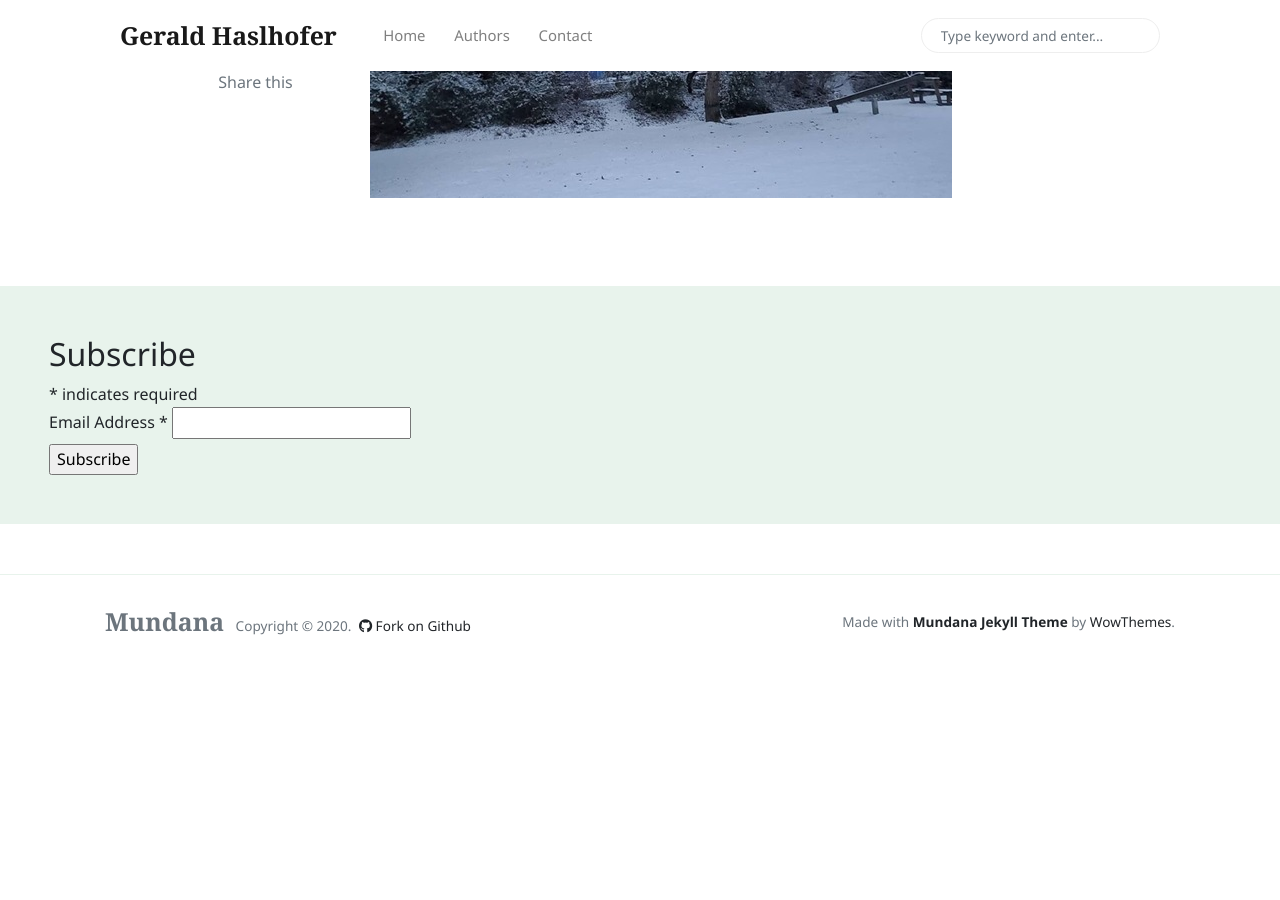
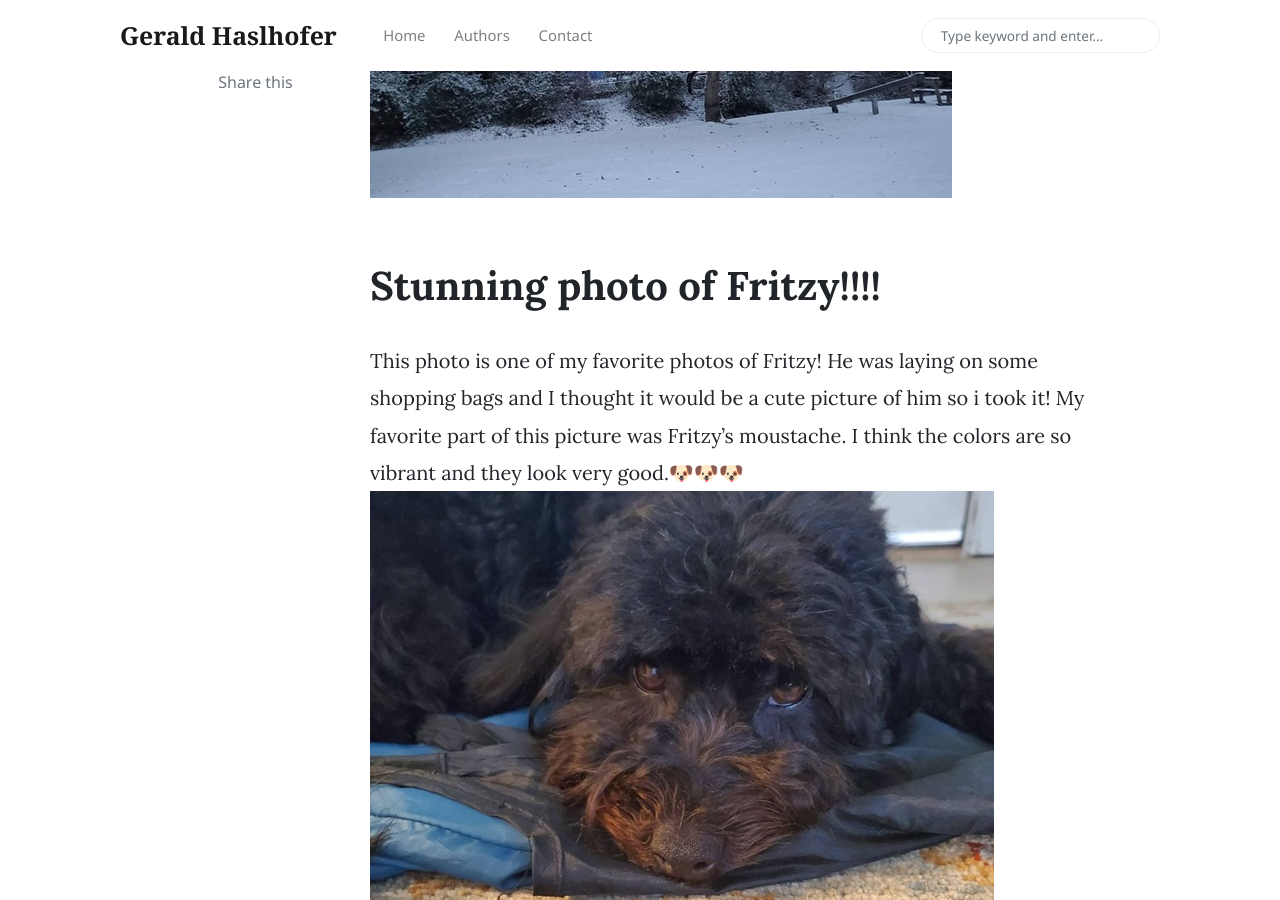
Before and after one commit to haslhofer/haslhofer.github.io, a Jekyll site: the page built from _posts/2020-12-28-fritzy.md, in a window 1280 px wide and 900 px high, scrolled down 1405 px. Built offline with Jekyll 4.4.1, drawn with Linux system fonts in a browser that asks for light colours; nearby versions of some CDN libraries; comment, search, counter and statistics services are not loaded; before the commit the page ends 2074 px from its top, so only the background shows below that.

Commit message:
Ritz is the best

```diff
--- a/_posts/2020-12-28-fritzy.md
+++ b/_posts/2020-12-28-fritzy.md
@@ -11,3 +11,9 @@ image: assets/images/wall1.jpg
 I took this picture walking in our front yard and it seemed like such a beautiful composition of light from the sun, warm light from the houses around me and the stark contrast of these. Right before school I walked outside and I saw that it snowed!! Is was so pretty and I thought I must take a photo. The photo turned out much prettier and cooler than I thought. I hope you like it too.
 
 ![imageassets](../assets/images/snow1.jpg)
+
+
+# Stunning photo of Fritzy!!!!
+
+This photo is one of my favorite photos of Fritzy! He was laying on some shopping bags and I thought it would be a cute picture of him so i took it! My favorite part of this picture was Fritzy's moustache. I think the colors are so vibrant and they look very good.🐶🐶🐶
+![Fritzy](../assets/images/ritz1.jpg)
```
Also changed, not shown: assets/images/ritz1.jpg (added).
